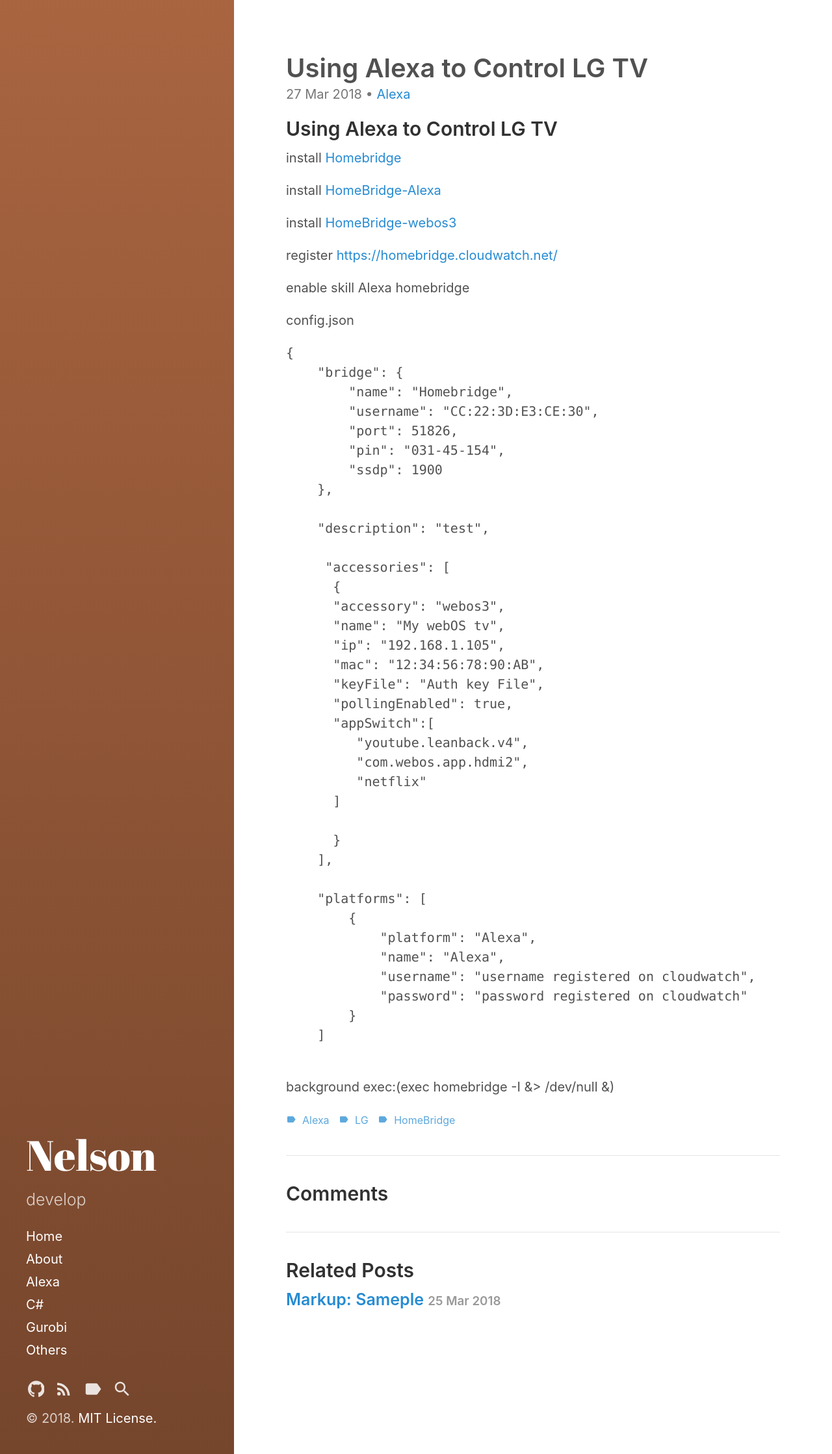
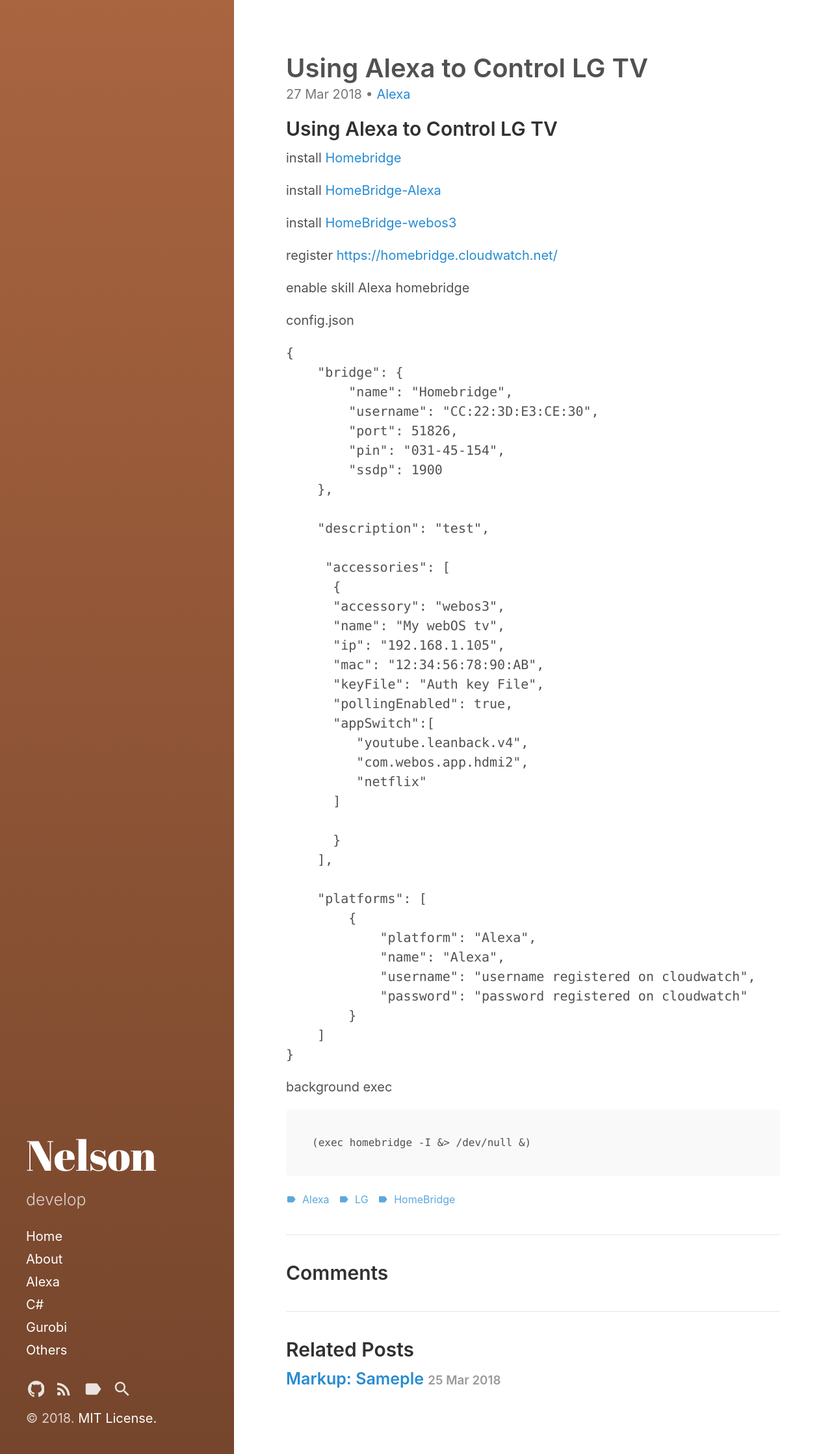
Before and after one commit to cnyang/cnyang.github.io, a Jekyll site: the page built from _posts/2018-03-27-Using-Alexa-Control-LG-TV.md, in a window 1280 px wide. Shown: the whole page at 65% size. Built offline with Jekyll 4.4.1, drawn with Linux system fonts in a browser that asks for light colours.

Commit message:
fix missing bracket

````diff
--- a/_posts/2018-03-27-Using-Alexa-Control-LG-TV.md
+++ b/_posts/2018-03-27-Using-Alexa-Control-LG-TV.md
@@ -62,6 +62,10 @@ config.json
             "password": "password registered on cloudwatch"
         }
     ]
+}
+```
 
+background exec
 ```
-background exec:(exec homebridge -I &> /dev/null &)
+(exec homebridge -I &> /dev/null &)
+```
````
